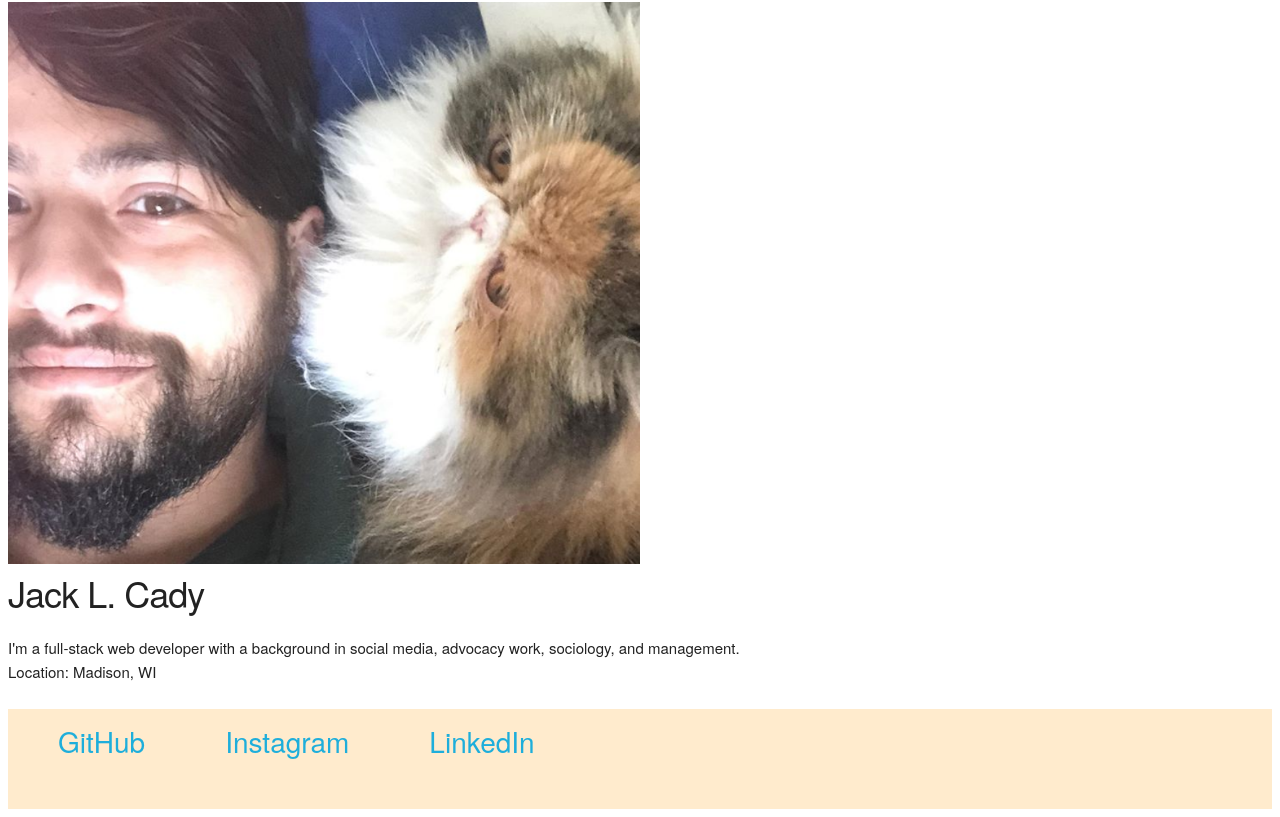
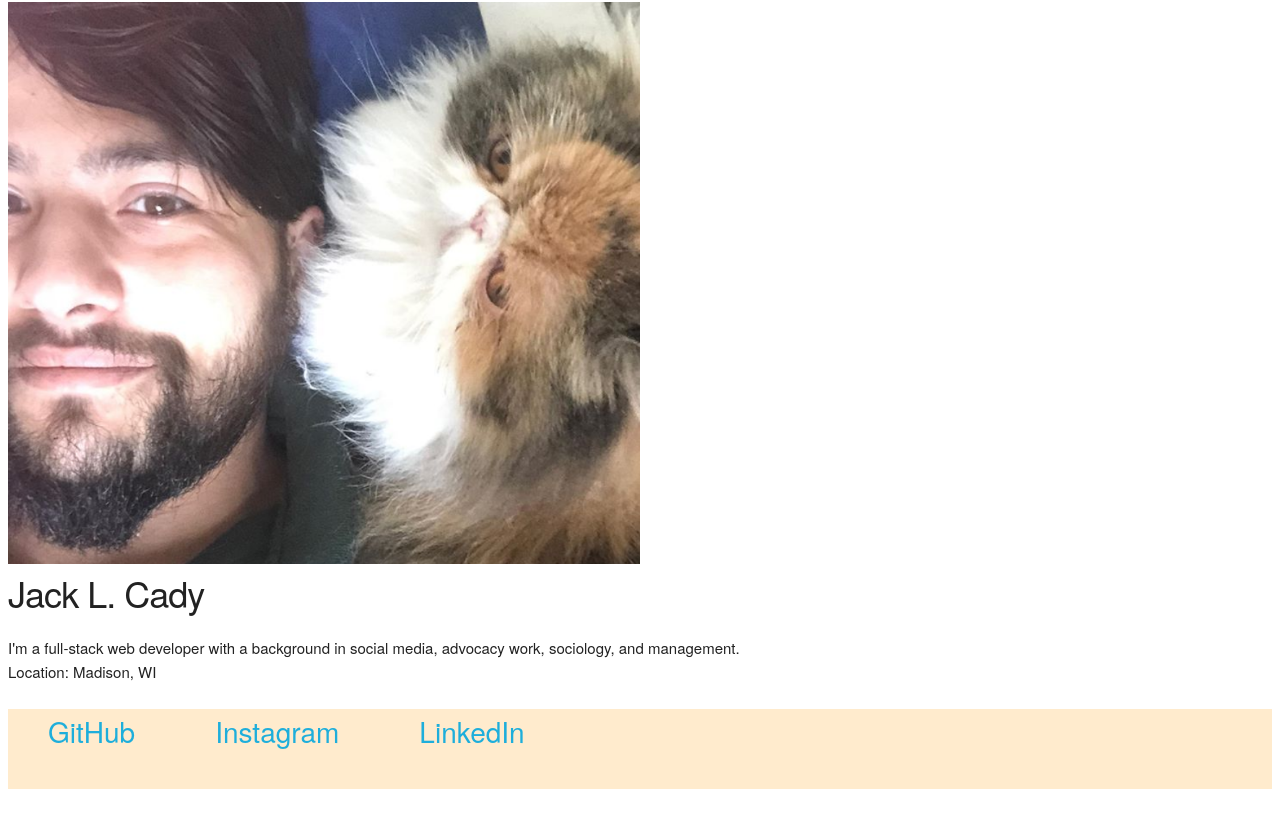
Before and after one commit to londonlast21/spaportfolio, a React (Create React App) app: page / in a window 1280 px wide. Shown: the part 192-1009 px from the top of the page. Built offline with nearby package versions, Linux system fonts and the light colour scheme.

Commit message:
eliminating bad css

```diff
--- a/src/index.css
+++ b/src/index.css
@@ -469,29 +469,22 @@ header nav ul li a:hover {
 /* footer styling */
 
 footer {
-  padding: 10px;
+  width: 100%;
   background-color: blanchedalmond;
   display: flex;
   justify-content: space-between;
   flex-wrap: wrap;
-  height: 10%;
-  margin: auto;
+
+
 
 }
-footer h1 {
-  font-size: 40px;
-  font-weight: bolder;
-  margin: 0;
 
-}
 footer a {
   text-decoration: none;
 
 }
 
-footer nav {
-  margin: 7px 0;
-}
+
 
 footer ul {
   display: flex;
```
